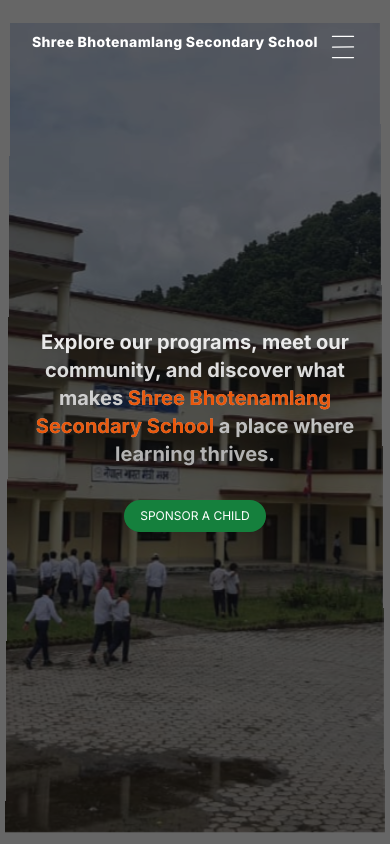
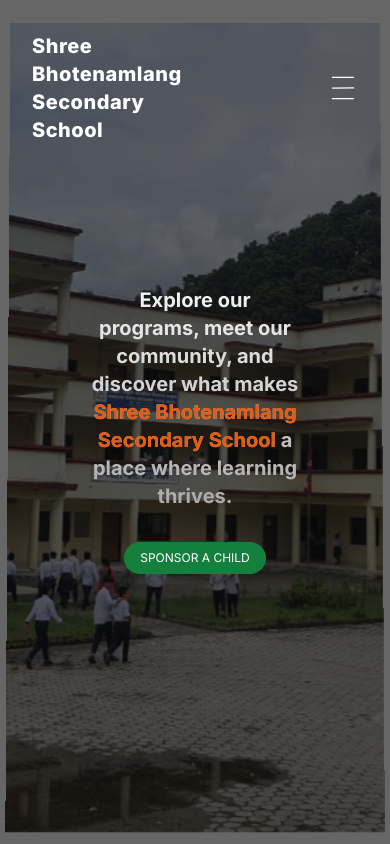
Before and after one commit to devhimal/shree-bhotenamlang-secondary-school, a Next.js app: page / in a window 390 px wide. Shown: the top 844 px of the page. Built offline with nearby package versions, Linux system fonts and the light colour scheme.

Commit message:
fix: fixed narbar and  hero section responsive error

```diff
--- a/src/app/components/molecules/HeroSection/Hero.tsx
+++ b/src/app/components/molecules/HeroSection/Hero.tsx
@@ -2,6 +2,7 @@
 import { motion } from "framer-motion"
 import React from "react"
 import { ImagesSlider } from "../../ui/ImageSlider"
+import Container from "../../atoms/Container/Container"
 
 const Hero = () => {
   const images = [
@@ -26,6 +27,8 @@
         }}
         className="z-50 px-8 md:px-32 flex flex-col justify-center items-center"
       >
+        <Container classNames="text-center px-14">
+          <div>
             <motion.p className="font-bold text-xl md:text-3xl lg:text-4xl text-center bg-clip-text text-transparent bg-gradient-to-b from-neutral-50 to-neutral-400 py-4">
               Explore our programs, meet our community, and discover what makes
               <span className="text-orange-600">
@@ -37,6 +40,8 @@
             <button className="px-4 py-2 backdrop-blur-sm text-xs md:text-md lg:text-xl bg-green-700 hover:bg-orange-600 transition-all duration-300 hover:scale-95  text-white mx-auto text-center rounded-full relative mt-4">
               <span className="uppercase">Sponsor a child</span>
             </button>
+          </div>
+        </Container>
       </motion.div>
     </ImagesSlider>
   )
--- a/src/app/components/molecules/Navbar/Navbar.tsx
+++ b/src/app/components/molecules/Navbar/Navbar.tsx
@@ -16,14 +16,31 @@
     setNav(!nav)
   }
   return (
-    <Container classNames={nav ? "fixed bg-black z-50" : "fixed z-50"}>
-      <nav className="bg-transparent py-8 text-xl flex justify-between w-full capitalize">
+    // <Container classNames={nav ? "fixed bg-black z-50 " : "fixed z-50"}>
+    <div
+      className={
+        nav
+          ? "fixed z-50 bg-black w-full"
+          : "fixed z-50 bg-transparent py-8 text-xl flex text-white boder w-full capitalize"
+      }
+    >
+      <Container>
+        <nav className="flex justify-between w-full">
           <div>
-          <h1 className="font-extrabold text-sm tracking-wide md:text-xl ">
+            <h1
+              className={
+                nav
+                  ? "py-2 font-extrabold text-xl  tracking-wide md:text-xl"
+                  : "font-extrabold  w-[50%] tracking-wide text-xl"
+              }
+            >
               Shree Bhotenamlang Secondary School
             </h1>
           </div>
-        <div onClick={handleNav} className="flex md:hidden">
+          <div
+            onClick={handleNav}
+            className="flex justify-center items-center md:hidden"
+          >
             {nav ? <MdClose size={30} /> : <CiMenuBurger size={30} />}
           </div>
           <ul className="hidden md:flex justify-center gap-1 items-center">
@@ -41,14 +58,14 @@
           <ul
             className={
               nav
-              ? "fixed md:hidden z-50 pt-10 left-0 top-[100px] sm:top-[90px] px-8 flex flex-col gap-2 w-[70%] h-full border-r border-r-gray-900 bg-[#000300] ease-in-out duration-1000"
+                ? "fixed md:hidden  z-50 pt-10 left-0 top-[70px] sm:top-[90px] px-8 flex flex-col gap-2 w-[70%] h-full border-r border-r-gray-900 bg-[#000300] ease-in-out duration-1000"
                 : "ease-in-out w-[70%] duration-1000 fixed top-0 bottom-0 left-[-100%]"
             }
           >
             {NavItems.map((item, index) => (
               <li key={index} className="capitalize">
                 <Link
-                href={index === 4 ? "team" : `#${item}`}
+                  href={index === 1 ? "sports" : `#${item}`}
                   onClick={handleNav}
                 >
                   {item}
@@ -58,6 +75,9 @@
           </ul>
         </nav>
       </Container>
+    </div>
+
+    // </Container>
   )
 }
 
```
Lines whose indentation alone changed are shown as unchanged.
